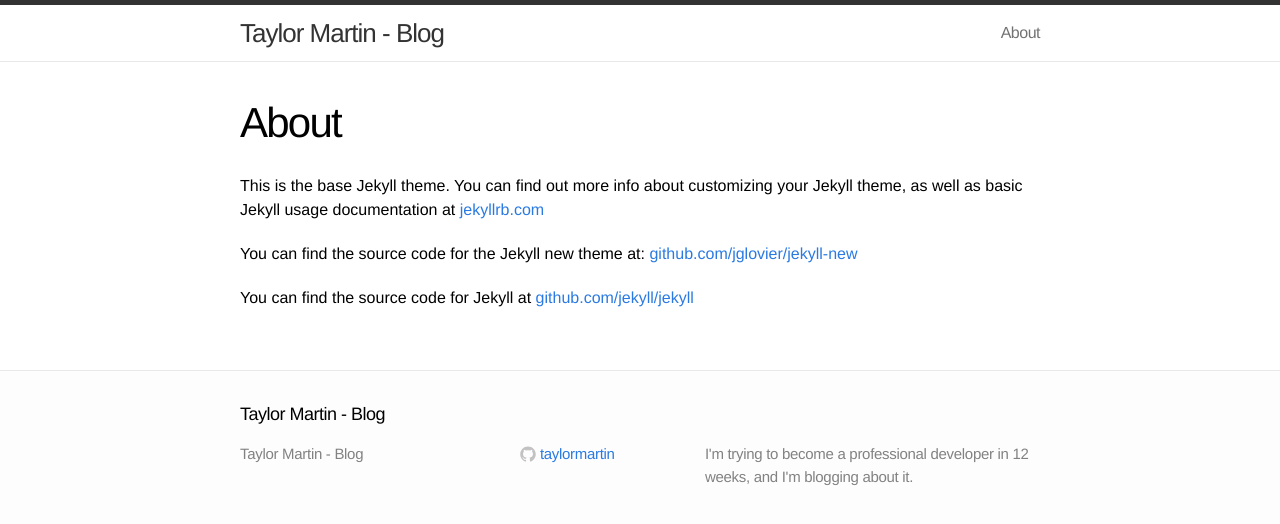
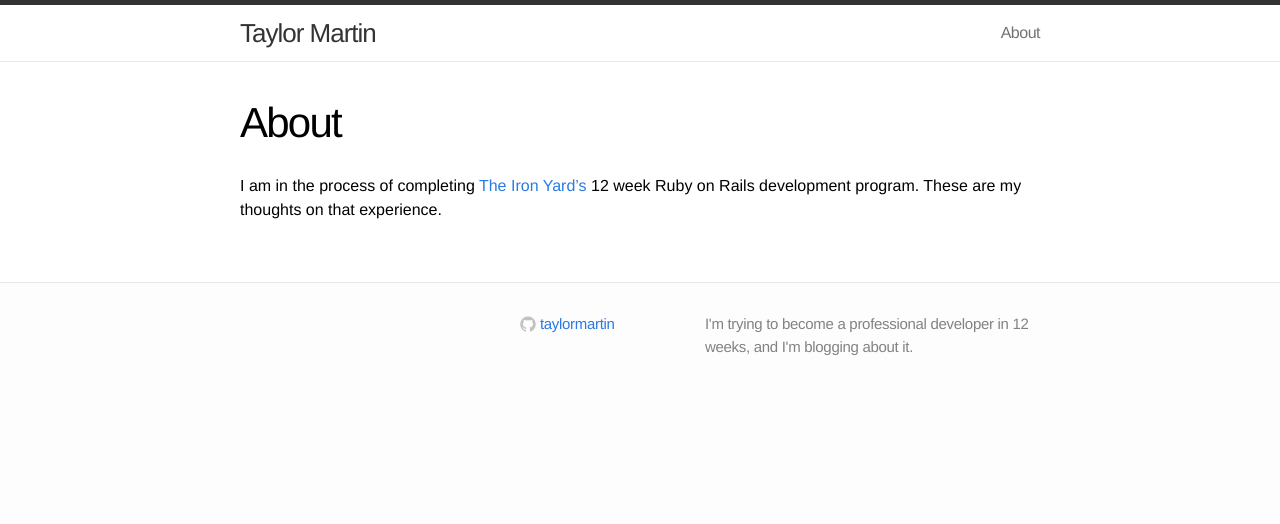
Before and after one commit to taylormartin/taylormartin.github.io, a Jekyll site: the page built from about.md, in a window 1280 px wide. Shown: the top 524 px of the page. Built offline with Jekyll 4.4.1, drawn with Linux system fonts in a browser that asks for light colours.

Commit message:
modifying look of my blog

```diff
--- a/_config.yml
+++ b/_config.yml
@@ -1,5 +1,6 @@
 # Site settings
-title: Taylor Martin - Blog
+title: Taylor Martin
+tagline: "developer, musician, and now...Blogger!"
 email:
 description: "I'm trying to become a professional developer in 12 weeks, and I'm blogging about it."
 baseurl: ""
--- a/_includes/footer.html
+++ b/_includes/footer.html
@@ -1,12 +1,8 @@
 <footer class="site-footer">
 
   <div class="wrap">
-
-    <h2 class="footer-heading">{{ site.title }}</h2>
-
     <div class="footer-col-1 column">
       <ul>
-        <li>{{ site.title }}</li>
         <li><a href="mailto:{{ site.email }}">{{ site.email }}</a></li>
       </ul>
     </div>
--- a/about.md
+++ b/about.md
@@ -4,8 +4,5 @@ title: About
 permalink: /about/
 ---
 
-This is the base Jekyll theme. You can find out more info about customizing your Jekyll theme, as well as basic Jekyll usage documentation at [jekyllrb.com](http://jekyllrb.com/)
-
-You can find the source code for the Jekyll new theme at: [github.com/jglovier/jekyll-new](https://github.com/jglovier/jekyll-new)
-
-You can find the source code for Jekyll at [github.com/jekyll/jekyll](https://github.com/jekyll/jekyll)
+I am in the process of completing [The Iron Yard's](http://theironyard.com) 12 week Ruby on Rails development program.
+These are my thoughts on that experience.
```
